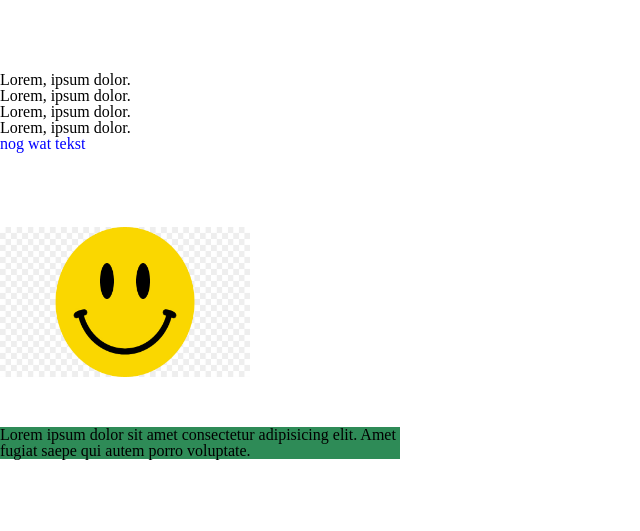
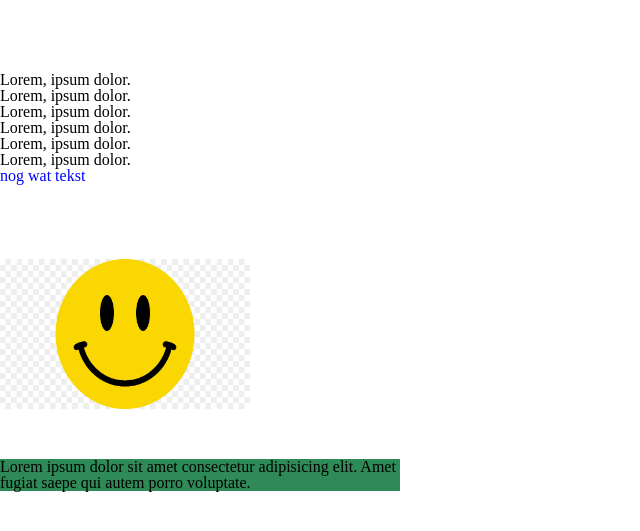
Before and after one commit to Jonas-vD/frontendfun, a plain HTML site: page index.html in a window 1280 px wide. Shown: the part 119-650 px from the top of the page, without its empty margins (0-640 px from the left). Drawn offline with Linux system fonts and the light colour scheme.

Commit message:
html li toegevoegd

```diff
--- a/index.html
+++ b/index.html
@@ -15,6 +15,8 @@
       <li>Lorem, ipsum dolor.</li>
       <li>Lorem, ipsum dolor.</li>
       <li>Lorem, ipsum dolor.</li>
+      <li>Lorem, ipsum dolor.</li>
+      <li>Lorem, ipsum dolor.</li>
     </ul>
     <h2>nog wat tekst</h2>
     <img
```
